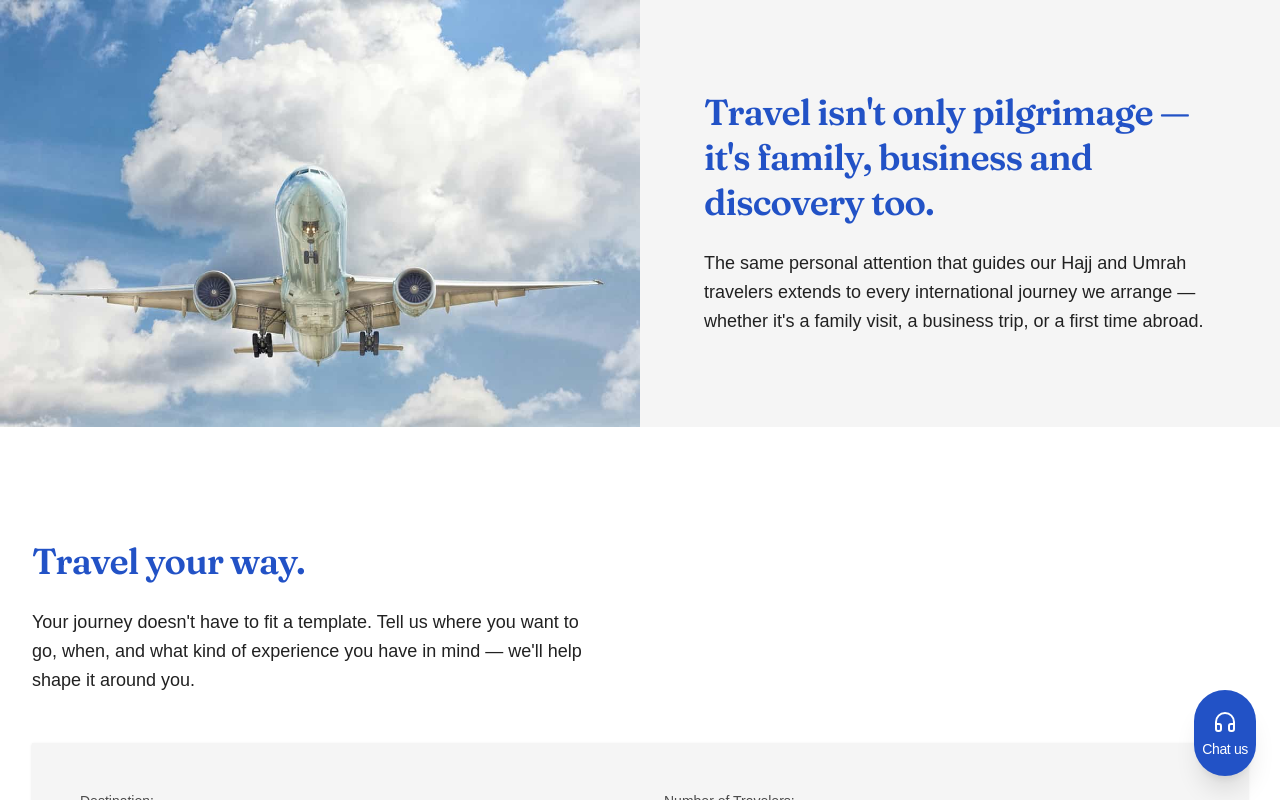
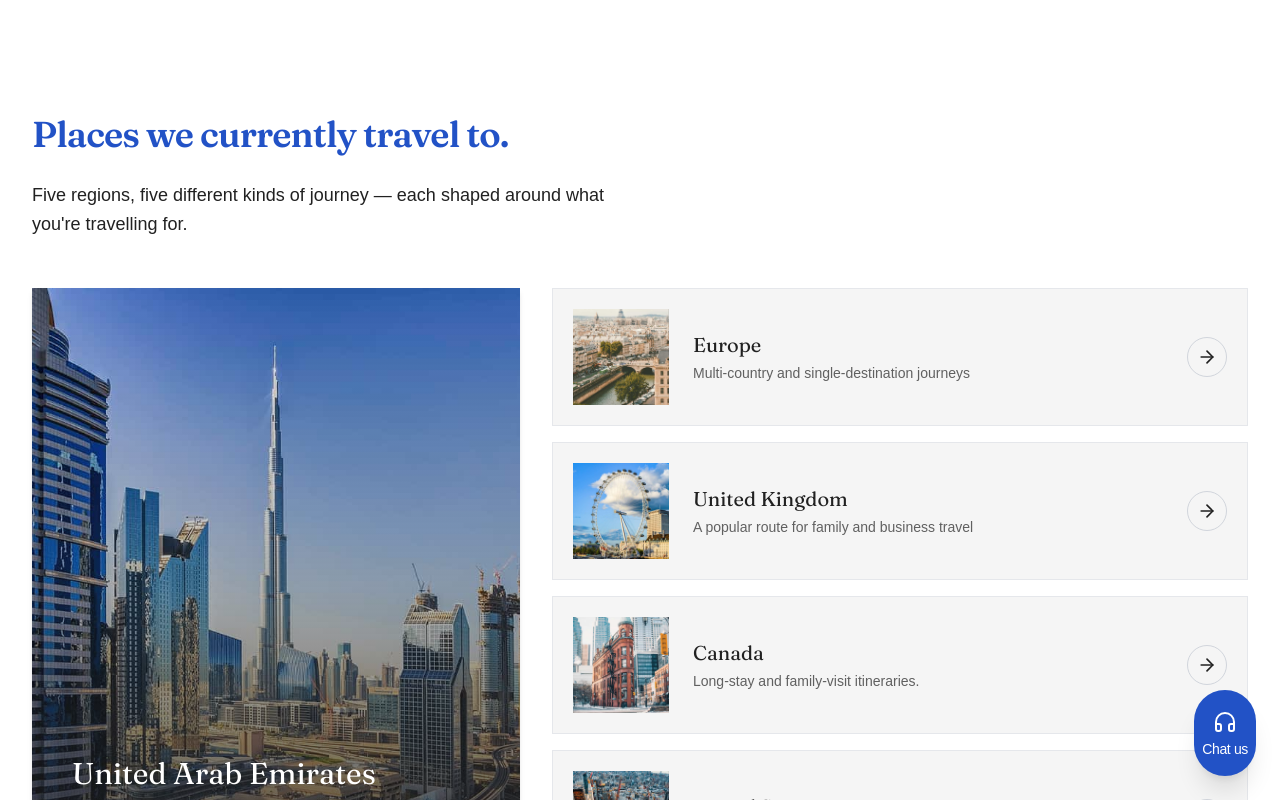
Before and after one commit to Alphakeem-Adroit/Fawzaan, a React (Vite) app in the folder landing/: page /tourism in a window 1280 px wide. Shown: the top 800 px of the page. Built offline with nearby package versions, Linux system fonts and the light colour scheme.

Commit message:
feat: integrate TravelPlaces component in tourism page

```diff
--- a/landing/src/pages/Tourism.jsx
+++ b/landing/src/pages/Tourism.jsx
@@ -1,3 +1,4 @@
+import TravelPlaces from '../components/sections/tourism/TravelPlaces';
 import Travel from '../components/sections/tourism/Travel';
 import TripPlan from '../components/sections/tourism/TripPlan';
 import Next from '../components/sections/tourism/Next';
@@ -9,6 +10,7 @@ import Footer from '../components/sections/home/Footer';
 const Tourism = () => {
   return (
     <main>
+        <TravelPlaces />
         <Travel />
         <TripPlan />
         <Next />
```
